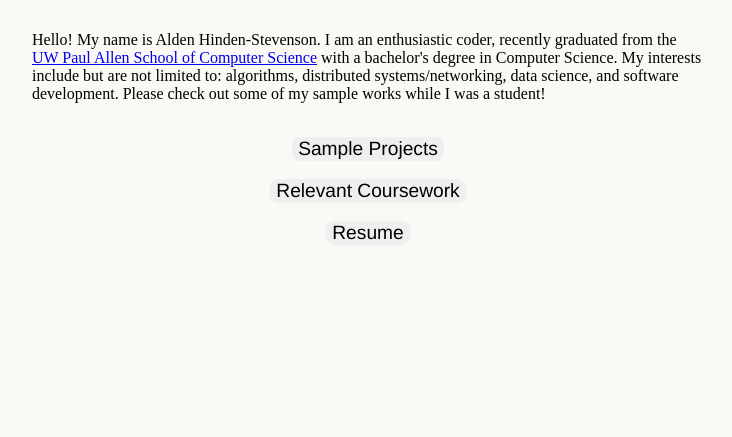
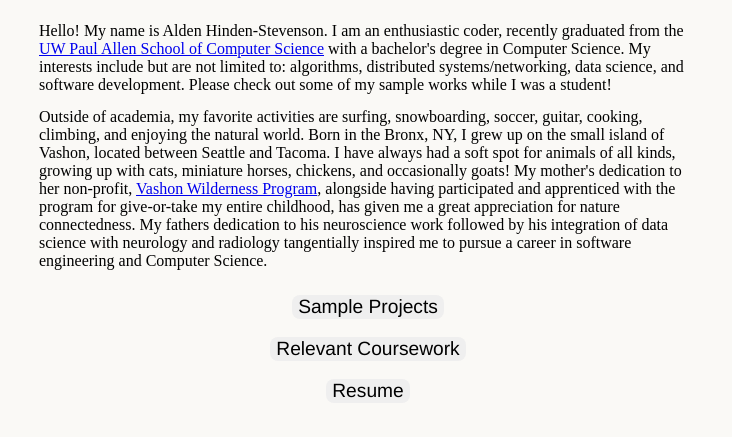
Before and after one commit to aldenhinden/CodingPortfolio, a plain HTML site: page index.html in a window 1280 px wide. Shown: the part 283-720 px from the top of the page, without its empty margins (272-1004 px from the left). Drawn offline with Linux system fonts and the light colour scheme.

Commit message:
styling adjustments: less space between paragraphs, space between images, etc.

```diff
--- a/index.html
+++ b/index.html
@@ -18,6 +18,17 @@
             degree in Computer Science. My interests include but are not limited to: algorithms, distributed
             systems/networking, data science, and software development. Please check out some of my sample
             works while I was a student!
+        </p>
+        <p>
+            Outside of academia, my favorite activities are surfing, snowboarding, soccer, guitar, cooking,
+            climbing, and enjoying the natural world. Born in the Bronx, NY, I grew up on the small island of Vashon,
+            located between Seattle and Tacoma. I have always had a soft spot for animals of all kinds, growing up with
+            cats, miniature horses, chickens, and occasionally goats! My mother's dedication to her non-profit,
+            <a href="https://vashonwilderness.org/">Vashon Wilderness Program</a>, alongside having participated
+            and apprenticed with the program for give-or-take my entire childhood, has given me a great appreciation
+            for nature connectedness. My fathers dedication to his neuroscience work followed by his integration of data
+            science with neurology and radiology tangentially inspired me to pursue a career in software engineering
+            and Computer Science.
         </p>
     </div>
 
--- a/styles.css
+++ b/styles.css
@@ -41,12 +41,15 @@
     display: flex;
     flex-direction: column;
 }
-
 .content img {
     max-width: 100%;
     max-height: 100%;
     display: block;
     margin: auto; /* images horizontally */
+}
+.content p {
+    margin: 0;
+    padding: 7px;
 }
 
 /* ====================================== INDIVIDUAL IMAGE STYLINGS ====================================== */
@@ -54,7 +57,6 @@
     max-width: 50% !important;
     height: auto;
 }
-
 .pmmc {
     max-width: 40% !important;
     height: auto;
```
Also changed, not shown: pages/projects.html (+8 -0 lines).
